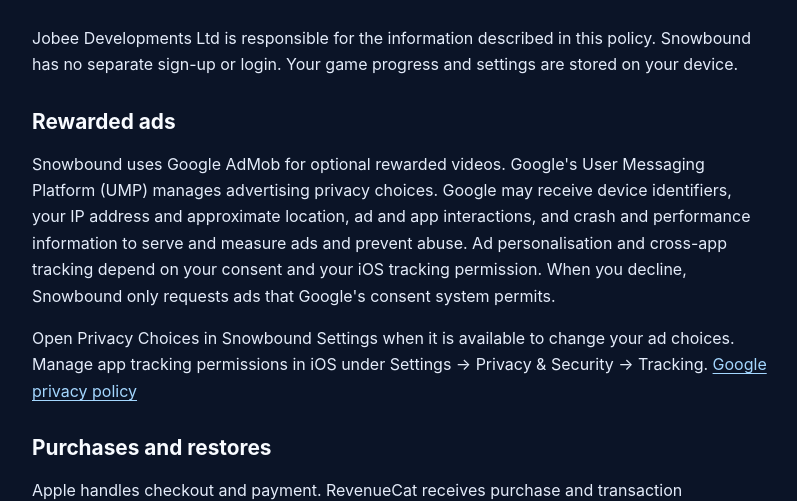
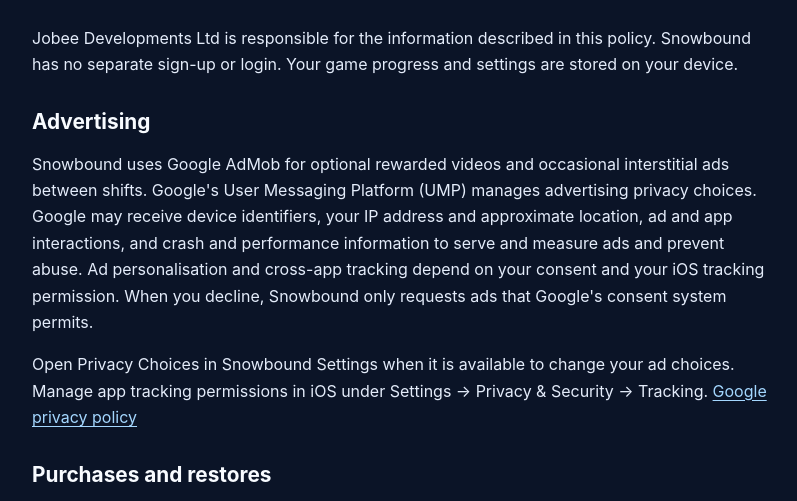
Before and after one commit to jobee-dev/jobee-dev.github.io, a plain HTML site: page snowbound/privacy.html in a window 1280 px wide. Shown: the part 252-753 px from the top of the page, without its empty margins (240-1037 px from the left). Drawn offline with Linux system fonts and the light colour scheme.

Commit message:
Disclose Snowbound’s between-shift interstitial ads

```diff
--- a/snowbound/privacy.html
+++ b/snowbound/privacy.html
@@ -29,8 +29,8 @@
   </header>
   <p>Jobee Developments Ltd is responsible for the information described in this policy. Snowbound has no separate sign-up or login. Your game progress and settings are stored on your device.</p>
 
-  <h2>Rewarded ads</h2>
-  <p>Snowbound uses Google AdMob for optional rewarded videos. Google's User Messaging Platform (UMP) manages advertising privacy choices. Google may receive device identifiers, your IP address and approximate location, ad and app interactions, and crash and performance information to serve and measure ads and prevent abuse. Ad personalisation and cross-app tracking depend on your consent and your iOS tracking permission. When you decline, Snowbound only requests ads that Google's consent system permits.</p>
+  <h2>Advertising</h2>
+  <p>Snowbound uses Google AdMob for optional rewarded videos and occasional interstitial ads between shifts. Google's User Messaging Platform (UMP) manages advertising privacy choices. Google may receive device identifiers, your IP address and approximate location, ad and app interactions, and crash and performance information to serve and measure ads and prevent abuse. Ad personalisation and cross-app tracking depend on your consent and your iOS tracking permission. When you decline, Snowbound only requests ads that Google's consent system permits.</p>
   <p>Open Privacy Choices in Snowbound Settings when it is available to change your ad choices. Manage app tracking permissions in iOS under Settings → Privacy &amp; Security → Tracking. <a href="https://policies.google.com/privacy">Google privacy policy</a></p>
 
   <h2>Purchases and restores</h2>
```
